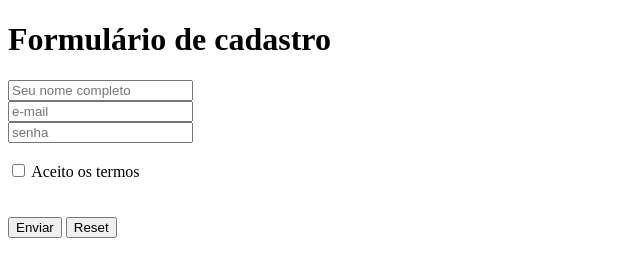
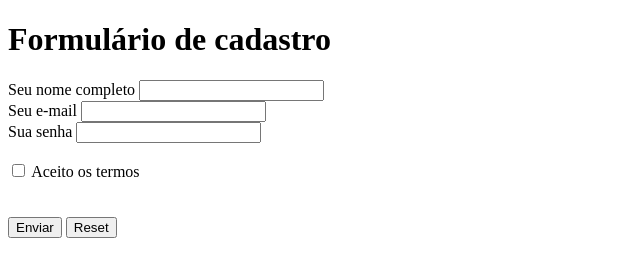
Before and after one commit to thiagozanfolin/curso_ebac_frontend, a plain HTML site: page formulario.html in a window 1280 px wide. Shown: the whole page, without its empty margins (0-640 px from the left). Drawn offline with Linux system fonts and the light colour scheme.

Commit message:
exercício css

```diff
--- a/formulario.html
+++ b/formulario.html
@@ -9,9 +9,12 @@
 <body>
     <h1>Formulário de cadastro</h1>
     <form>
-        <input type="text" placeholder="Seu nome completo" /> <br>
-        <input type="email" placeholder="e-mail" /> <br>
-        <input type="password" placeholder="senha" /> <br><br>
+        <label for="text">Seu nome completo</label>
+        <input id="text" type="Seu nome" /> <br>
+        <label for="e-mail">Seu e-mail</label>
+        <input id="e-mail" type="e-mail" /> <br>
+        <label for="password">Sua senha</label>
+        <input id="password" type="senha" /> <br><br>
         <input type="checkbox" id="checkbox-termos" /> <label for="checkbox-termos">Aceito os termos</label> <br><br><br>
         <button type="submit">
             Enviar
```
